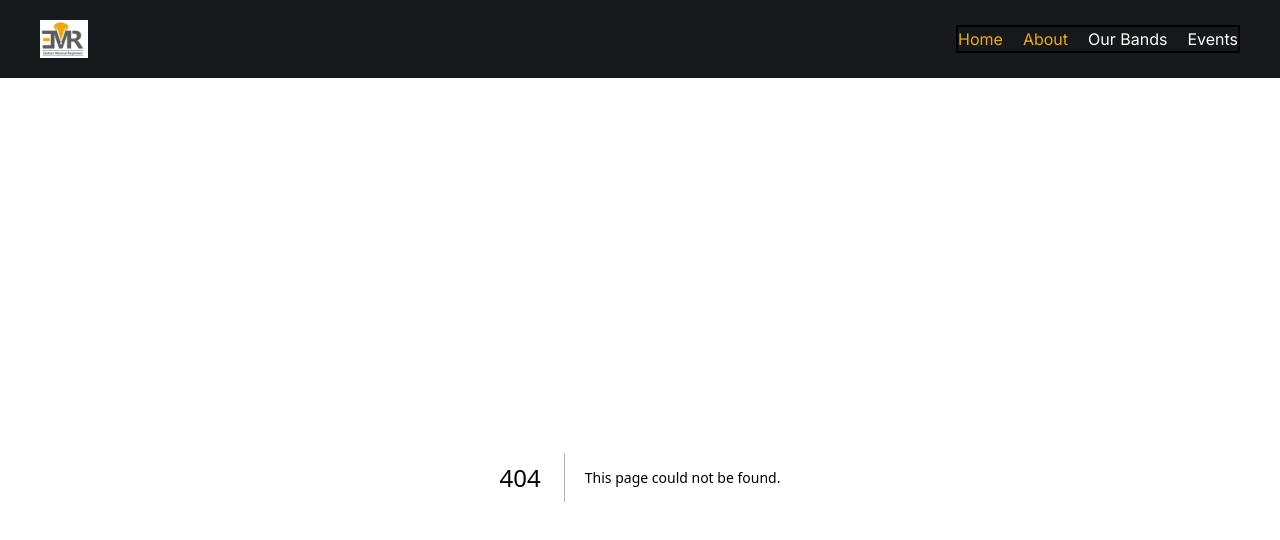
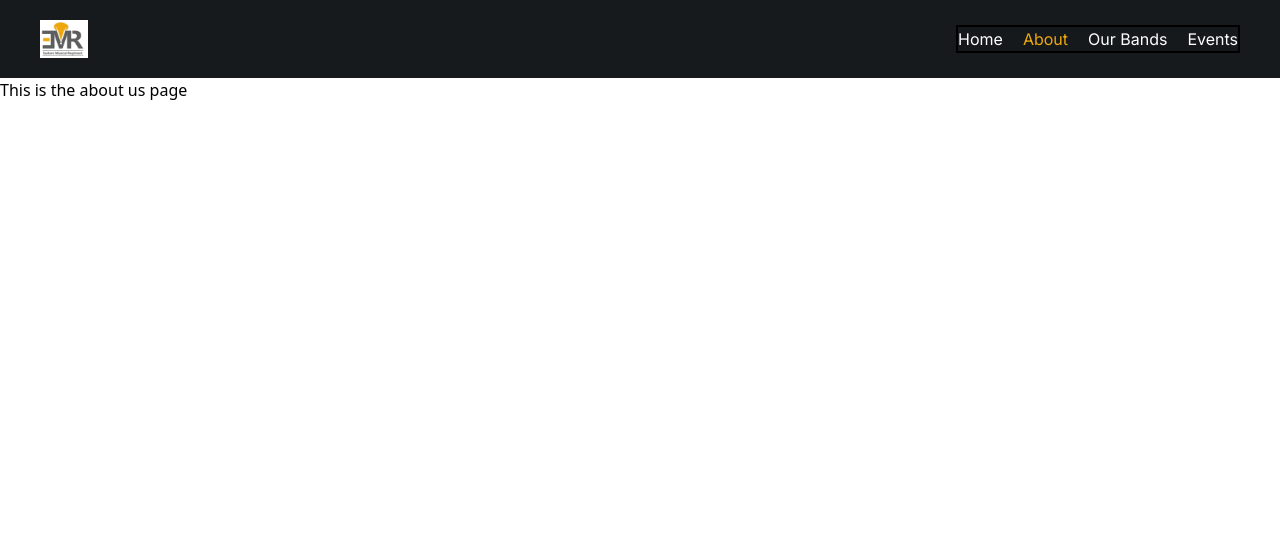
Before and after one commit to Emmanuel-Afrifa/eastern-musical-regiment-website, a Next.js app in the folder frontend/: page /about in a window 1280 px wide. Before the commit this address had no page. Shown: the top 540 px of the page. Built offline with nearby package versions, Linux system fonts and the light colour scheme.

Commit message:
Added the other pages

```diff
--- /dev/null
+++ b/frontend/src/app/about/page.tsx
@@ -0,0 +1,10 @@
+
+const page = () => {
+    return (
+        <section>
+            This is the about us page
+        </section>
+    )
+}
+
+export default page
--- /dev/null
+++ b/frontend/src/app/bands/page.tsx
@@ -0,0 +1,11 @@
+import React from 'react'
+
+const page = () => {
+    return (
+        <section>
+            This is the bands page
+        </section>
+    )
+}
+
+export default page
--- a/frontend/src/app/components/molecules/HeaderNavLinks.tsx
+++ b/frontend/src/app/components/molecules/HeaderNavLinks.tsx
@@ -43,7 +43,7 @@ const HeaderNavLinks = () => {
             >
                 <Button
                     content={
-                        <div className="h-10 w-10 bg-gold rounded-full flex justify-center items-center">
+                        <div className="h-10 w-10 bg-gold rounded-full flex justify-center items-center animate-bump">
                             <FontAwesomeIcon icon={faWindowClose} className="bg-gold/70 text-xl" />
                         </div>
                     }
@@ -52,7 +52,7 @@ const HeaderNavLinks = () => {
                     handleClick={() => setOpenNavbar(false)}
                 />
                 {navLinks.map(navLink => {
-                    const isActive = navLink.href === pathname || pathname.startsWith(navLink.href)
+                    const isActive = navLink.href === "/" ? pathname === "/" : pathname === navLink.href || (pathname.startsWith(navLink.href))
 
                     return (
                         <li
--- a/frontend/src/app/components/organisms/Header.tsx
+++ b/frontend/src/app/components/organisms/Header.tsx
@@ -4,7 +4,7 @@ import HeaderNavLinks from "../molecules/HeaderNavLinks"
 const Header = () => {
     return (
         <header className="w-full bg-bg-black py-5 flex items-center justify-center">
-            <div className="w-full max-w-360 mx-auto flex justify-between items-center px-10">
+            <div className="w-full max-w-360 mx-auto flex justify-between items-center px-5 md:px-10">
                 <Logo />
                 <HeaderNavLinks />
             </div>
--- /dev/null
+++ b/frontend/src/app/events/page.tsx
@@ -0,0 +1,10 @@
+
+const page = () => {
+    return (
+        <section>
+            This is the events page
+        </section>
+    )
+}
+
+export default page
--- a/frontend/src/app/globals.css
+++ b/frontend/src/app/globals.css
@@ -10,6 +10,17 @@
     --fg-fade-white: #D9D9D9;
 }
 
+@keyframes bumping {
+    0% {
+        opacity: 0.3;
+        scale: 0.7;
+    }
+    100% {
+        opacity: 1;
+        scale: 1;
+    }
+}
+
 @theme inline {
     --color-gold: var(--gold);
     --color-fg-black: var(--fg-black);
@@ -19,7 +30,8 @@
     --color-bg-dark-gold: var(--bg-dark-gold);
     --color-fg-fade-white: var(--fg-fade-white);
     --font-inter: var(--font-inter);
-    --font-montserrat: var(--font-montserrat)
+    --font-montserrat: var(--font-montserrat);
+    --animate-bump: bumping 4s linear infinite;
 }
 
 /* @media (prefers-color-scheme: dark) {
```
